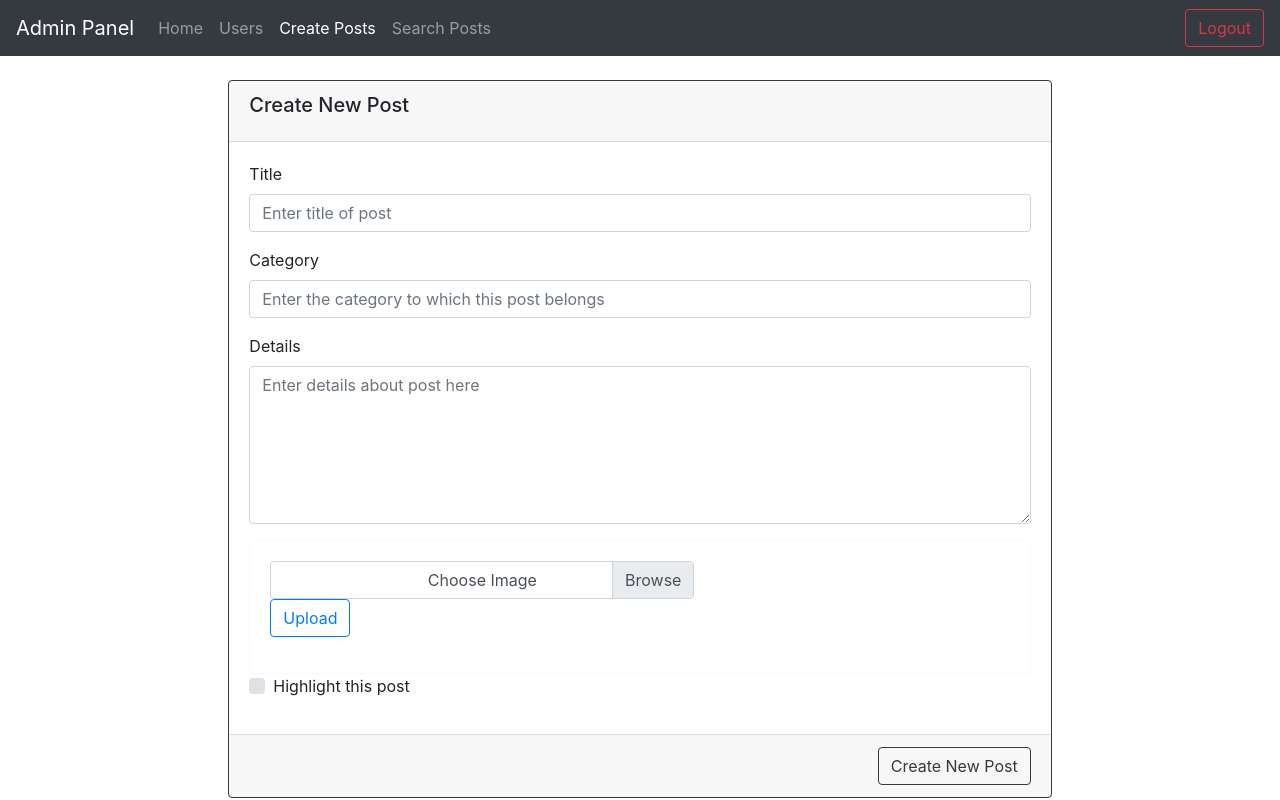
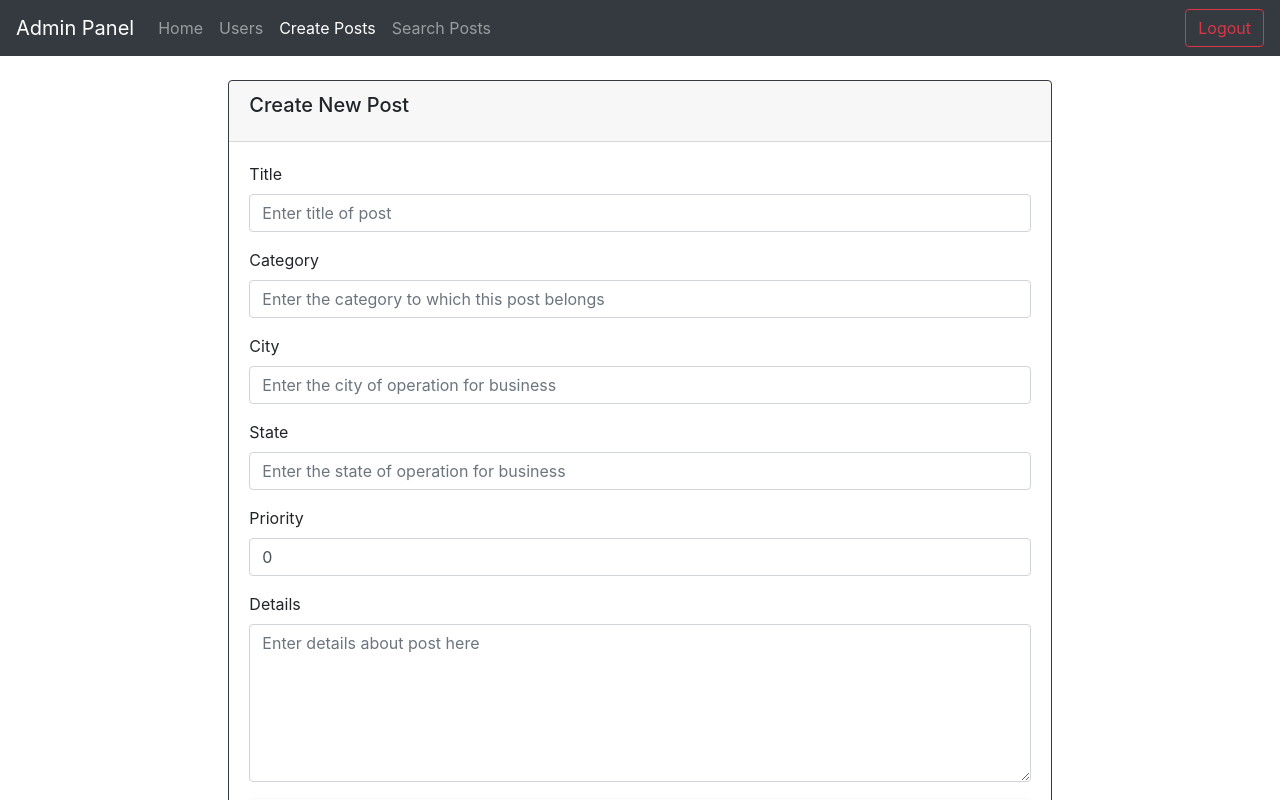
Before and after one commit to YashKumarVerma/smoke-trees-bose-auto-guide-admin, a React (Create React App) app: page /dashboard/createPost in a window 1280 px wide. Shown: the top 800 px of the page. Built offline with nearby package versions, Linux system fonts and the light colour scheme.

Commit message:
add more properties

```diff
--- a/src/components/dashboard/CreateNewPost.jsx
+++ b/src/components/dashboard/CreateNewPost.jsx
@@ -15,6 +15,9 @@ class NewPostCard extends React.Component {
       category: "",
       details: "",
       isFeatured: "",
+      city: "",
+      state: "",
+      priority: 0,
     };
   }
 
@@ -35,6 +38,9 @@ class NewPostCard extends React.Component {
         productType: this.state.category,
         featured: this.state.isFeatured === "on",
         images: [this.props.attachedImage],
+        city: this.state.city,
+        state: this.state.state,
+        priority: this.state.priority,
       };
       if (
         PostDetails.images === null ||
@@ -82,6 +88,36 @@ class NewPostCard extends React.Component {
               name="category"
               onChange={this.handleChange}
               value={this.state.category}
+              required
+            />
+
+            <InputElement
+              label="City"
+              placeholder="Enter the city of operation for business"
+              type="text"
+              name="city"
+              onChange={this.handleChange}
+              value={this.state.city}
+              required
+            />
+
+            <InputElement
+              label="State"
+              placeholder="Enter the state of operation for business"
+              type="text"
+              name="state"
+              onChange={this.handleChange}
+              value={this.state.state}
+              required
+            />
+
+            <InputElement
+              label="Priority"
+              placeholder="The higher the priority, the higher it's shown on listings"
+              type="number"
+              name="priority"
+              onChange={this.handleChange}
+              value={this.state.priority}
               required
             />
 
--- a/src/components/dashboard/PostCard.jsx
+++ b/src/components/dashboard/PostCard.jsx
@@ -21,6 +21,9 @@ class PostCard extends React.Component {
       images: [],
       interested: [],
       interestedDetails: [],
+      priority: 0,
+      city: "",
+      state: "",
     };
     this.editPost = this.editPost.bind(this);
     this.uploadImage = this.uploadImage.bind(this);
@@ -40,6 +43,9 @@ class PostCard extends React.Component {
       featured,
       images,
       interested,
+      priority,
+      city,
+      state,
     } = this.props;
     this.setState({
       name,
@@ -48,6 +54,9 @@ class PostCard extends React.Component {
       featured,
       images,
       interested,
+      priority,
+      city,
+      state,
     });
   };
 
@@ -127,9 +136,26 @@ class PostCard extends React.Component {
   };
 
   saveEdits = async () => {
-    const { name, productType, content, featured } = this.state;
+    const {
+      name,
+      productType,
+      content,
+      featured,
+      city,
+      state,
+      priority,
+    } = this.state;
     const { _id } = this.props;
-    console.log({ name, productType, content, featured, _id });
+    console.log({
+      name,
+      productType,
+      content,
+      featured,
+      _id,
+      city,
+      state,
+      priority,
+    });
     try {
       const response = await EditPost({
         post: {
@@ -138,6 +164,9 @@ class PostCard extends React.Component {
           content,
           featured: featured === "on" ? true : false,
           _id: _id,
+          city,
+          state,
+          priority,
         },
       });
       if (response.payload.ok) {
@@ -157,7 +186,16 @@ class PostCard extends React.Component {
   };
 
   render() {
-    const { name, content, images, featured, productType } = this.state;
+    const {
+      name,
+      content,
+      images,
+      featured,
+      productType,
+      city,
+      state,
+      priority,
+    } = this.state;
     const { interested } = this.props;
     return (
       <div>
@@ -190,7 +228,12 @@ class PostCard extends React.Component {
                     Category: {productType}{" "}
                   </span>
                 ) : null}
-                <p className="card-text">{content}</p>
+                <p className="card-text">
+                  {content} <br /> <br /> <hr />
+                  <b>City</b>: {city} <br />
+                  <b>State</b>: {state} <br />
+                  <b>Priority</b>: {priority}
+                </p>
                 <button
                   className="btn btn-outline-danger"
                   onClick={this.deletePostTrigger}
@@ -245,6 +288,36 @@ class PostCard extends React.Component {
                       name="productType"
                       onChange={this.handleEditFieldChange}
                       value={this.state.productType}
+                      required
+                    />
+
+                    <InputElement
+                      label="City"
+                      placeholder="Enter the city of operation"
+                      type="text"
+                      name="city"
+                      onChange={this.handleEditFieldChange}
+                      value={this.state.city}
+                      required
+                    />
+
+                    <InputElement
+                      label="State"
+                      placeholder="Enter the state of operation"
+                      type="text"
+                      name="state"
+                      onChange={this.handleEditFieldChange}
+                      value={this.state.state}
+                      required
+                    />
+
+                    <InputElement
+                      label="Priority"
+                      placeholder="Set priority rating for post, higher implies more important"
+                      type="number"
+                      name="priority"
+                      onChange={this.handleEditFieldChange}
+                      value={this.state.priority}
                       required
                     />
 
--- a/src/scripts/config.js
+++ b/src/scripts/config.js
@@ -1,6 +1,6 @@
 // const config = {
-//     host: "http://40.87.54.210:3001",
-//   };
+//   host: "http://40.87.54.210:3001",
+// };
 
 const config = {
   host: "http://127.0.0.1:3000",
```
